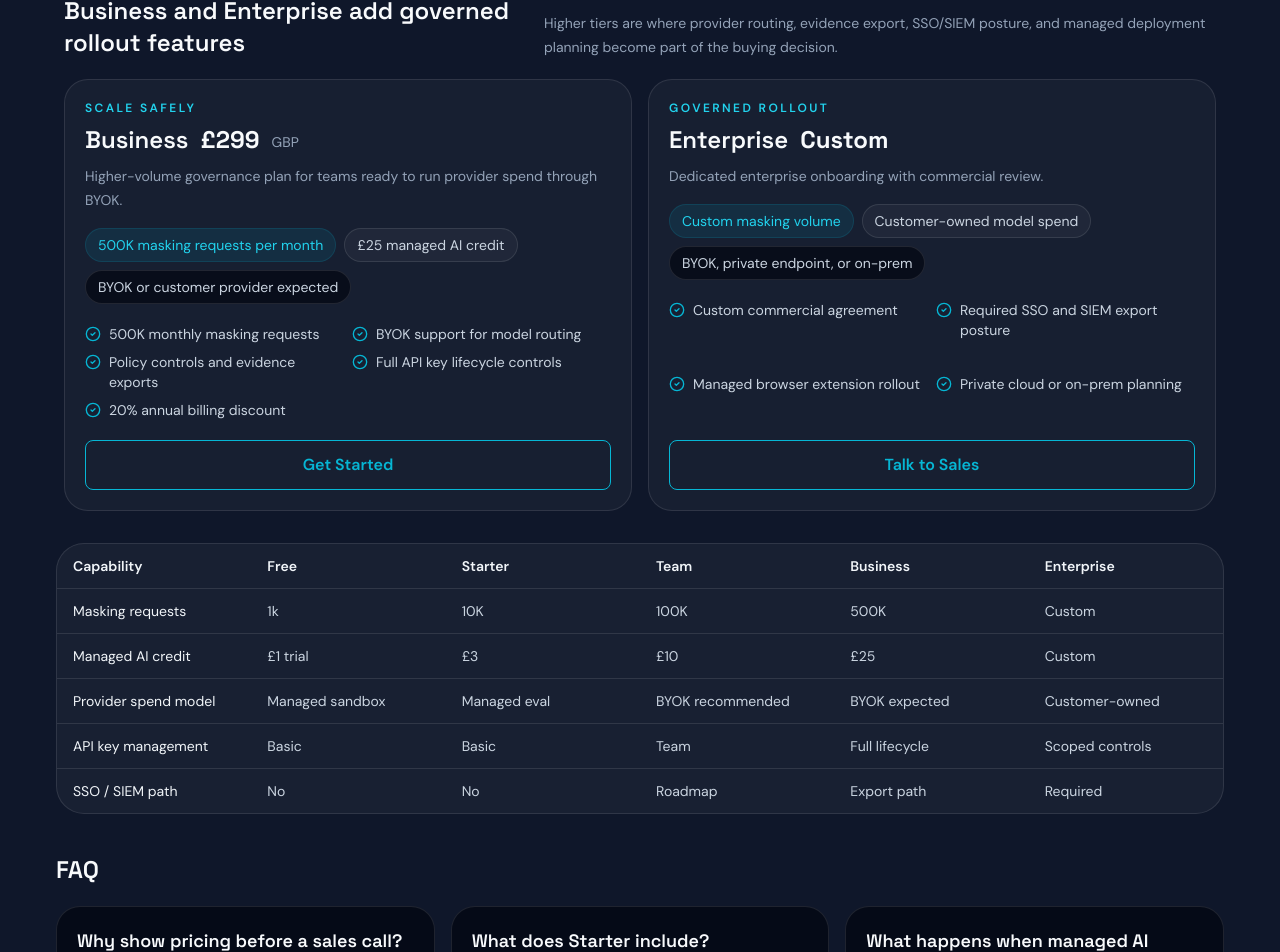
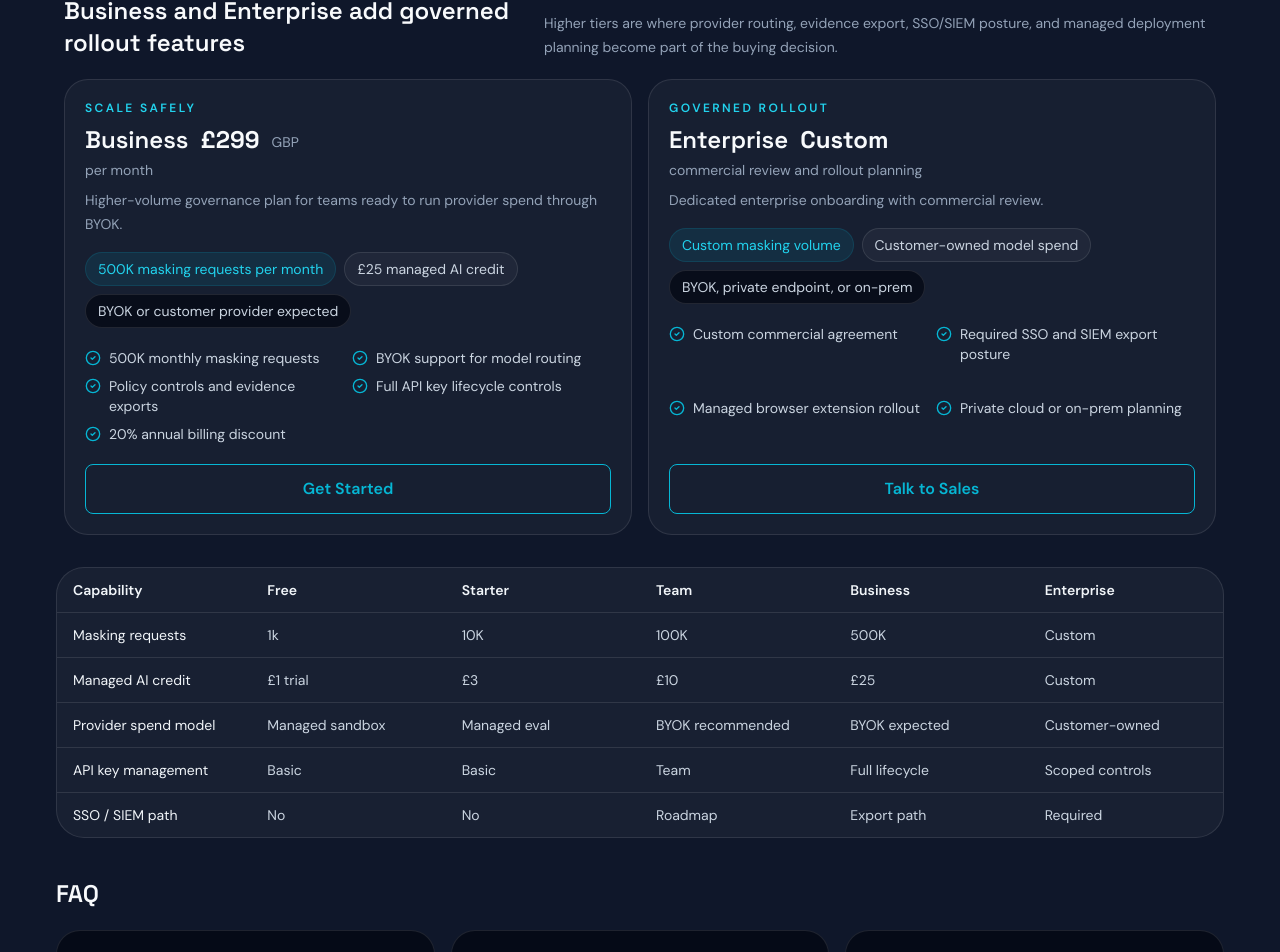
Before and after one commit to nazifsohtaoglu/neutralai-website, a Next.js app: page / in a window 1280 px wide. Shown: the part 6959-7911 px from the top of the page. Built offline with nearby package versions, Linux system fonts and the light colour scheme.

Commit message:
Clarify advanced pricing billing notes

```diff
--- a/app/page.tsx
+++ b/app/page.tsx
@@ -1066,6 +1066,9 @@ function Pricing() {
                     </span>
                     {plan.name !== 'Enterprise' ? <span className="pb-1 text-sm text-slate-400">GBP</span> : null}
                   </div>
+                  <p className="mt-1 text-sm text-slate-400">
+                    {annualBilling && 'annualBilled' in plan ? plan.annualBilled : plan.priceNote}
+                  </p>
                   <p className="mt-2 max-w-2xl text-sm leading-6 text-slate-400">{plan.summary}</p>
                   <div className="mt-4 flex flex-wrap gap-2 text-sm">
                     <span className="rounded-full border border-primary/15 bg-primary/10 px-3 py-1.5 text-primary-light">
```
Also changed, not shown: 1 other file (tests, documents, lock files or other folders).
